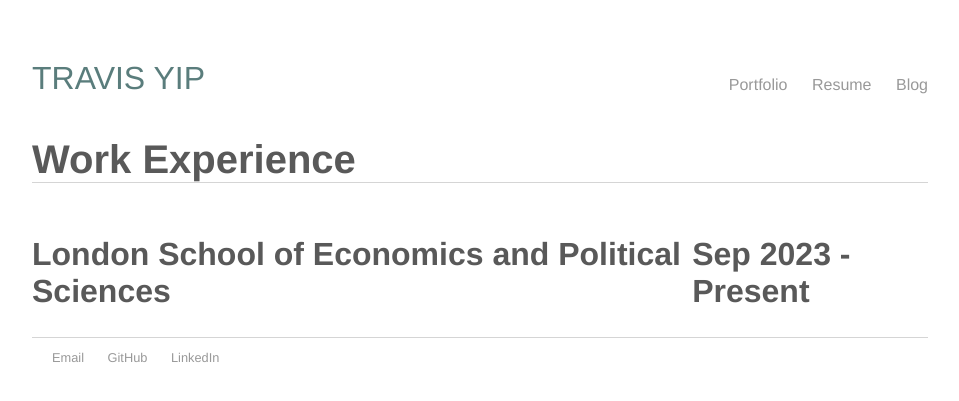
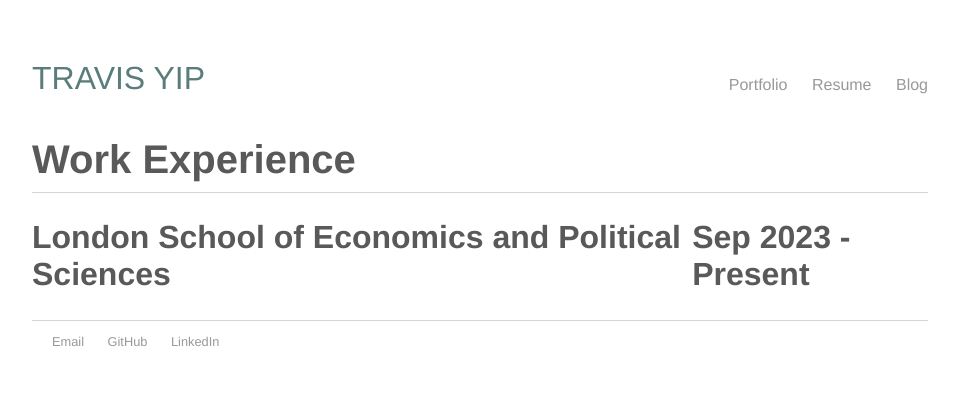
Before and after one commit to cwtravisyip/cwtravisyip.github.io, a Jekyll site: the page built from resume/index.html, in a window 1280 px wide. Shown: the top 401 px of the page, without its empty margins (160-1119 px from the left). Built offline with Jekyll 4.4.1, drawn with Linux system fonts in a browser that asks for light colours.

```diff
--- a/CSS/main.css
+++ b/CSS/main.css
@@ -48,13 +48,15 @@
 }
 
 /* Style sheet for resume*/
-h1.resume{
+h1.resume {
     font-size: 2.5em;
     font-family:'Helvetica', 'Arial', 'Sans-Serif';
     color:#595959;
     border-bottom: 1px solid #d5d5d5;
+    margin-bottom:0px;
+    padding-bottom: 10px;
 }
-h2.resume{
+h2.resume {
     font-size: 2em;
     font-family:'Helvetica', 'Arial', 'Sans-Serif';
     color:#595959;
```
